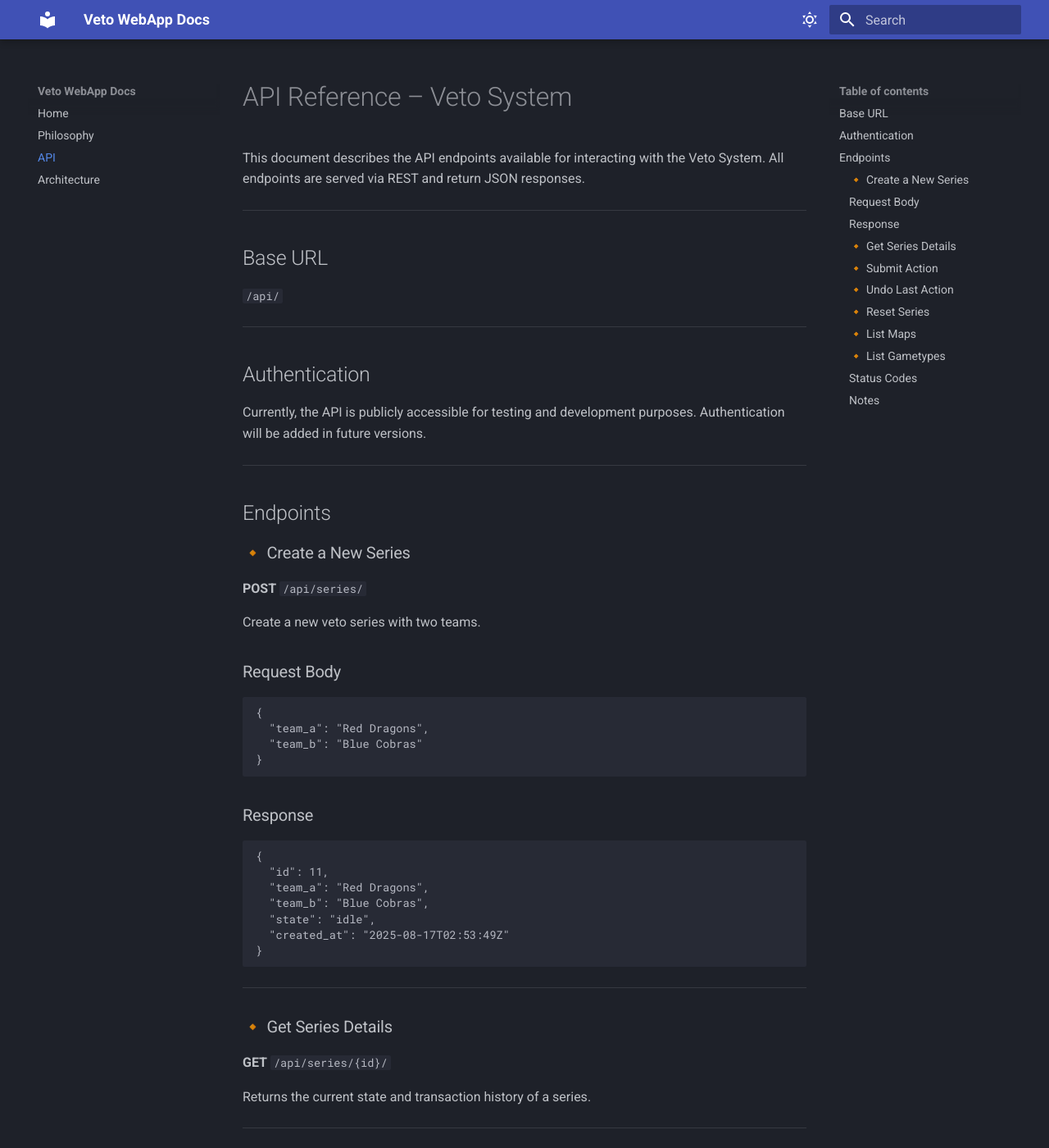
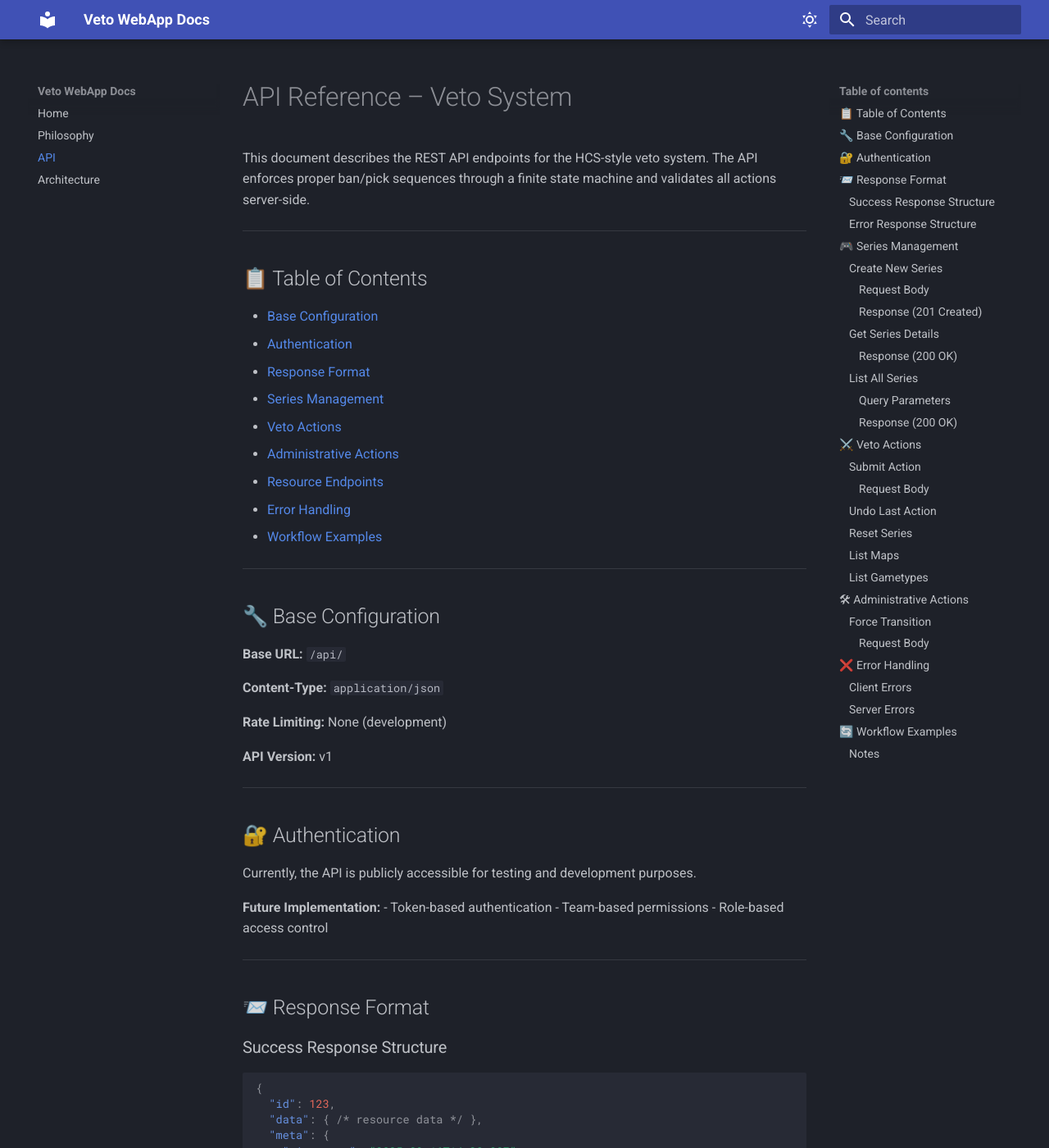
Before and after one commit to netteNz/veto-webapp, an MkDocs documentation site: the page built from docs/api.md, in a window 1280 px wide and 1400 px high. Shown: the whole window at 82% size. Built offline with MkDocs 1.6.1 and Material for MkDocs 9.7.7, drawn with Linux system fonts in a browser that asks for light colours; some of the changed text lies outside the part shown.

Commit message:
docs page

````diff
--- a/docs/api.md
+++ b/docs/api.md
@@ -1,64 +1,218 @@
 # API Reference – Veto System
 
-This document describes the API endpoints available for interacting with the Veto System. All endpoints are served via REST and return JSON responses.
+This document describes the REST API endpoints for the HCS-style veto system. The API enforces proper ban/pick sequences through a finite state machine and validates all actions server-side.
 
 ---
 
-## Base URL
+## 📋 Table of Contents
 
-`/api/`
+- [Base Configuration](#-base-configuration)
+- [Authentication](#-authentication)
+- [Response Format](#-response-format)
+- [Series Management](#-series-management)
+- [Veto Actions](#-veto-actions)
+- [Administrative Actions](#-administrative-actions)
+- [Resource Endpoints](#-resource-endpoints)
+- [Error Handling](#-error-handling)
+- [Workflow Examples](#-workflow-examples)
 
 ---
 
-## Authentication
+## 🔧 Base Configuration
 
-Currently, the API is publicly accessible for testing and development purposes. Authentication will be added in future versions.
+**Base URL:** `/api/`
+
+**Content-Type:** `application/json`
+
+**Rate Limiting:** None (development)
+
+**API Version:** v1
 
 ---
 
-## Endpoints
+## 🔐 Authentication
 
-### 🔸 Create a New Series
+Currently, the API is publicly accessible for testing and development purposes.
 
-**POST** `/api/series/`
+**Future Implementation:**
+- Token-based authentication
+- Team-based permissions
+- Role-based access control
 
-Create a new veto series with two teams.
+---
 
-### Request Body
+## 📨 Response Format
+
+### Success Response Structure
 ```json
 {
-  "team_a": "Red Dragons",
-  "team_b": "Blue Cobras"
+  "id": 123,
+  "data": { /* resource data */ },
+  "meta": {
+    "timestamp": "2025-09-16T14:30:00Z",
+    "api_version": "v1"
+  }
 }
 ```
-### Response
+
+### Error Response Structure
 ```json
 {
-  "id": 11,
-  "team_a": "Red Dragons",
-  "team_b": "Blue Cobras",
-  "state": "idle",
-  "created_at": "2025-08-17T02:53:49Z"
+  "error": {
+    "code": "INVALID_TRANSITION",
+    "message": "Cannot ban during PICK_WINDOW phase",
+    "details": {
+      "current_state": "PICK_WINDOW",
+      "expected_action": "pick",
+      "provided_action": "ban"
+    }
+  },
+  "meta": {
+    "timestamp": "2025-09-16T14:30:00Z",
+    "request_id": "req_abc123"
+  }
 }
 ```
 
 ---
 
-### 🔸 Get Series Details
+## 🎮 Series Management
+
+### Create New Series
+
+**POST** `/api/series/`
+
+Creates a new veto series and initializes the state machine.
+
+#### Request Body
+```json
+{
+  "team_a": "Red Dragons",
+  "team_b": "Blue Cobras",
+  "series_type": "Bo5"  // Optional: "Bo3", "Bo5", "Bo7"
+}
+```
+
+#### Response (201 Created)
+```json
+{
+  "id": 42,
+  "team_a": "Red Dragons",
+  "team_b": "Blue Cobras",
+  "state": "IDLE",
+  "series_type": null,
+  "current_turn": null,
+  "ban_index": 0,
+  "round_index": 0,
+  "created_at": "2025-09-16T14:30:00Z",
+  "actions": [],
+  "bans": [],
+  "rounds": []
+}
+```
+
+---
+
+### Get Series Details
 
 **GET** `/api/series/{id}/`
 
-Returns the current state and transaction history of a series.
+Returns the complete state of a series including all actions, bans, and rounds.
+
+#### Response (200 OK)
+```json
+{
+  "id": 42,
+  "team_a": "Red Dragons",
+  "team_b": "Blue Cobras",
+  "state": "BAN_PHASE",
+  "series_type": "Bo5",
+  "current_turn": {
+    "team": "A",
+    "action": "BAN",
+    "kind": "OBJECTIVE_COMBO"
+  },
+  "ban_index": 2,
+  "round_index": 0,
+  "created_at": "2025-09-16T14:30:00Z",
+  "updated_at": "2025-09-16T14:35:00Z",
+  "actions": [
+    {
+      "id": 1,
+      "step": 1,
+      "action_type": "ban",
+      "team": "A",
+      "map": 5,
+      "mode": 2,
+      "created_at": "2025-09-16T14:31:00Z"
+    }
+  ],
+  "bans": [
+    {
+      "id": 1,
+      "order": 1,
+      "kind": "OBJECTIVE_COMBO",
+      "team": "A",
+      "map": "Guardian",
+      "mode": "King of the Hill"
+    }
+  ],
+  "rounds": [
+    {
+      "id": 1,
+      "order": 1,
+      "slot_type": "OBJECTIVE",
+      "picked_by": null,
+      "map": null,
+      "mode": null
+    }
+  ]
+}
+```
 
 ---
 
-### 🔸 Submit Action
+### List All Series
+
+**GET** `/api/series/`
+
+Returns paginated list of all series.
+
+#### Query Parameters
+- `page` (int): Page number (default: 1)
+- `page_size` (int): Items per page (default: 20, max: 100)
+- `state` (string): Filter by state (`IDLE`, `BAN_PHASE`, etc.)
+- `team` (string): Filter by team name
+
+#### Response (200 OK)
+```json
+{
+  "count": 150,
+  "next": "/api/series/?page=2",
+  "previous": null,
+  "results": [
+    {
+      "id": 42,
+      "team_a": "Red Dragons",
+      "team_b": "Blue Cobras",
+      "state": "BAN_PHASE",
+      "created_at": "2025-09-16T14:30:00Z"
+    }
+  ]
+}
+```
+
+---
+
+## ⚔️ Veto Actions
+
+### Submit Action
 
 **POST** `/api/series/{id}/action/`
 
 Submit a veto or map/gametype selection.
 
-Request Body
+#### Request Body
 ```json
 {
   "type": "veto",
@@ -69,28 +223,28 @@ Request Body
 
 ---
 
-### 🔸 Undo Last Action
+### Undo Last Action
 
 **POST** `/api/series/{id}/undo/`
 
 Undo the most recent action in the series.
 
 
-### 🔸 Reset Series
+### Reset Series
 
 **POST** `/api/series/{id}/reset/`
 
 Resets the entire series to its initial state.
 
 
-### 🔸 List Maps
+### List Maps
 
 **GET** `/api/maps/`
 
 Returns a list of all available maps and supported gametypes.
 
 
-### 🔸 List Gametypes
+### List Gametypes
 
 **GET** `/api/gametypes/`
 
@@ -99,39 +253,47 @@ Returns a list of available game modes (e.g. Slayer, CTF, Strongholds).
 
 ---
 
-### Status Codes
+## 🛠 Administrative Actions
 
-200 OK – Success
+### Force Transition
 
-201 Created – Resource created
+**POST** `/api/series/{id}/transition/`
 
-400 Bad Request – Invalid input
+Force a state transition (admin use only).
 
-404 Not Found – Resource not found
-
-422 Unprocessable Entity – Invalid state transition
-
-500 Internal Server Error – Server error
-
-
+#### Request Body
+```json
+{
+  "state": "PICK_WINDOW"
+}
+```
 
 ---
 
-Example Flow
+## ❌ Error Handling
 
-1. **POST** `/api/series/` → Create series
+### Client Errors
 
+- **400 Bad Request**: Invalid input or request format.
+- **401 Unauthorized**: Authentication required.
+- **403 Forbidden**: Insufficient permissions.
+- **404 Not Found**: Resource not found.
+- **409 Conflict**: Request conflicts with the current state.
+- **422 Unprocessable Entity**: Invalid state transition.
 
-2. **POST** `/api/series/{id}/action/` → Submit valid action
+### Server Errors
 
+- **500 Internal Server Error**: Unexpected server error.
+- **503 Service Unavailable**: API temporarily unavailable.
 
-3. **POST** `/api/series/{id}/undo/` → Undo previous action
+---
 
+## 🔄 Workflow Examples
 
-4. **POST** `/api/series/{id}/reset/` → Reset the series
-
-
-
+1. **Create a Series**: `POST /api/series/`
+2. **Submit Action**: `POST /api/series/{id}/action/`
+3. **Undo Action**: `POST /api/series/{id}/undo/`
+4. **Reset Series**: `POST /api/series/{id}/reset/`
 
 ---
 
--- a/mkdocs.yml
+++ b/mkdocs.yml
@@ -18,3 +18,23 @@ nav:
   - Philosophy: philosophy.md
   - API: api.md
   - Architecture: architecture.md
+
+markdown_extensions:
+  - admonition
+  - pymdownx.details
+  - pymdownx.superfences
+  - pymdownx.tabbed
+  - pymdownx.tasklist
+  - pymdownx.emoji
+  - pymdownx.keys
+  - pymdownx.mark
+  - pymdownx.highlight
+  - pymdownx.inlinehilite
+  - pymdownx.snippets
+  - pymdownx.arithmatex
+  - pymdownx.magiclink
+  - pymdownx.superfences:
+      custom_fences:
+        - name: mermaid
+          class: mermaid
+          format: !!python/name:pymdownx.superfences.fence_code_format
--- a/requirements.txt
+++ b/requirements.txt
@@ -8,6 +8,7 @@ sqlparse==0.5.3
 wheel==0.45.1
 mkdocs==1.4.2
 mkdocs-material==9.1.12
+pymdown-extensions
 gunicorn==23.0.0
 dj-database-url==3.0.1
 psycopg[binary]==3.2.9
````
Also changed, not shown: other parts of docs/api.md (+1 -1 lines), docs/architecture.md (+222 -0 lines), docs/index.md (+62 -15 lines).
